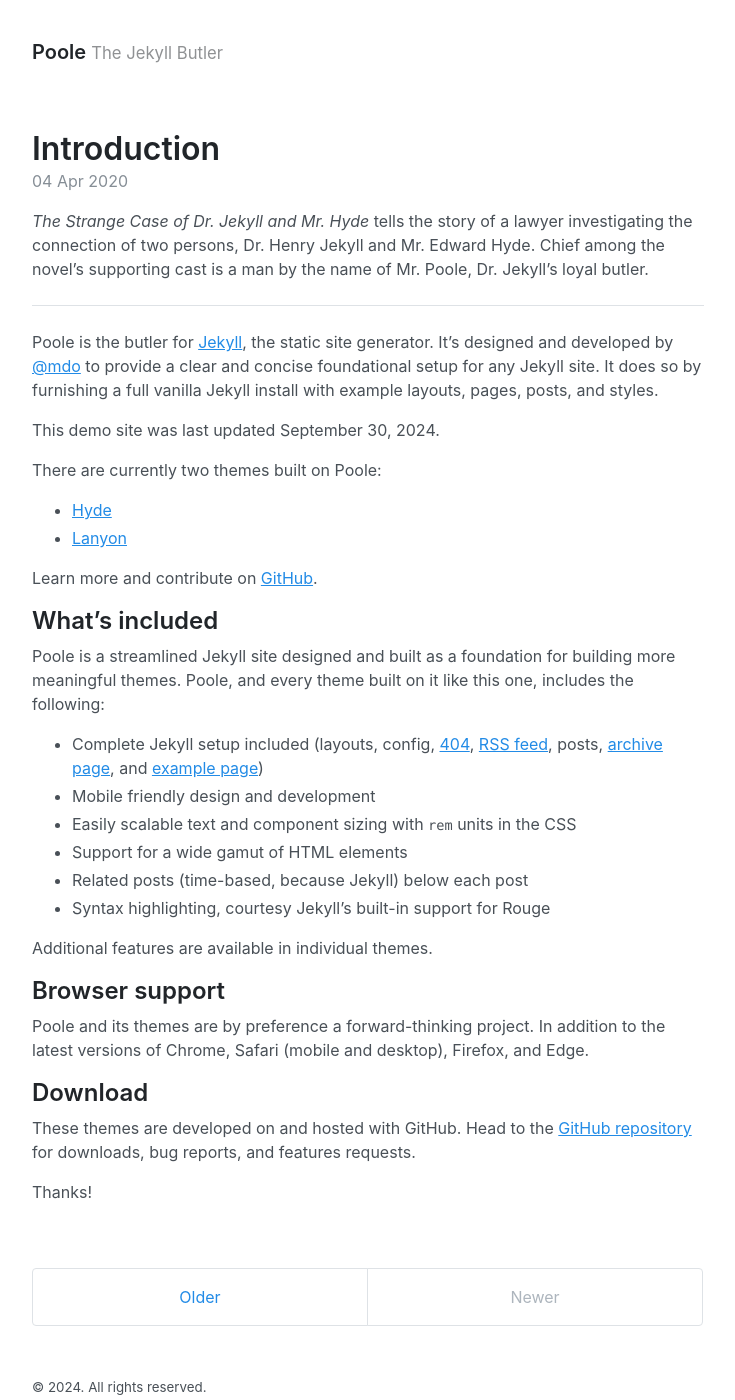
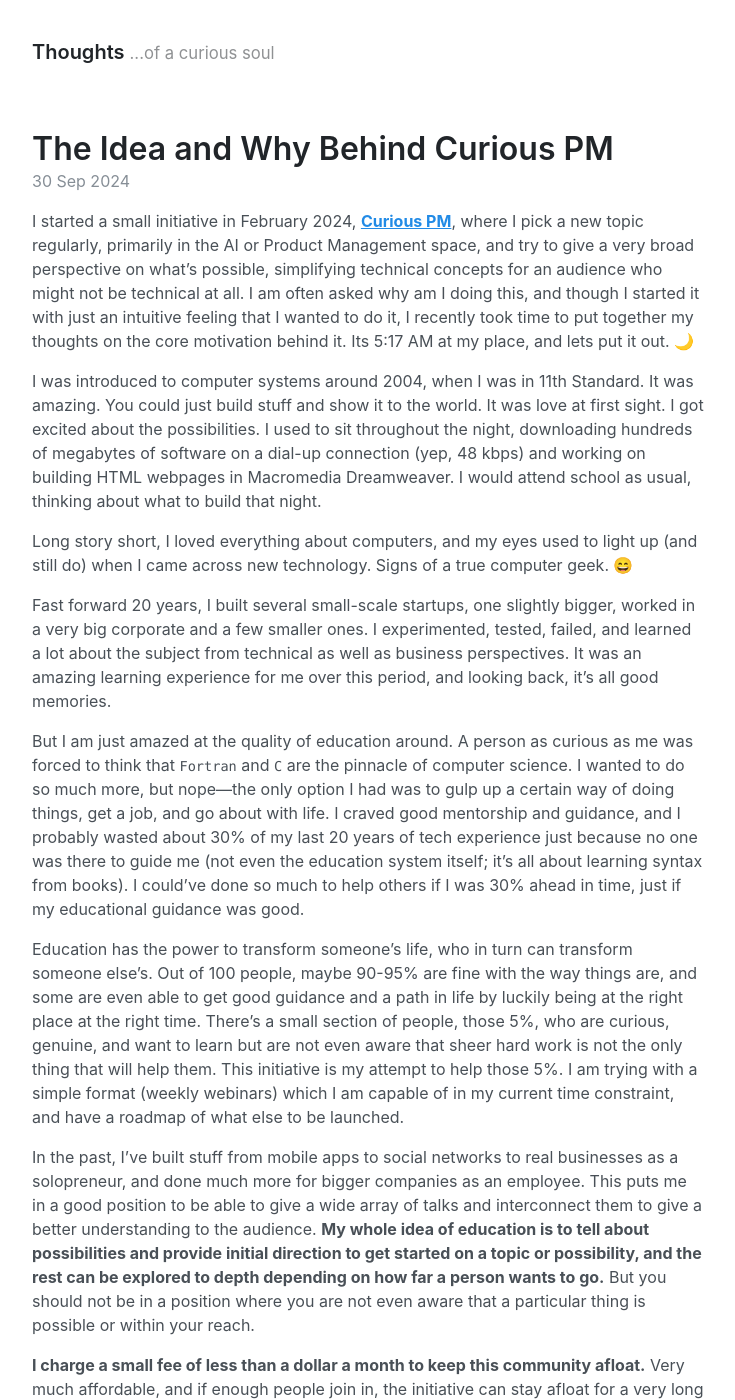
Before and after one commit to curious-pm/thoughts, a Jekyll site: the page built from index.html, in a window 1280 px wide and 1400 px high. Shown: the whole window, without its empty margins (272-1007 px from the left). Built offline with Jekyll 4.4.1, drawn with Linux system fonts in a browser that asks for light colours; the list of posts is cut into pages by our own code; some of the changed text lies outside the part shown.

Commit message:
Updated the Posts

```diff
--- a/_config.yml
+++ b/_config.yml
@@ -1,10 +1,14 @@
 # Setup
-title: Poole
-tagline: The Jekyll Butler
-url: https://getpoole.com
+title: Thoughts
+tagline: ...of a curious soul
+url: https://thoughts.curious.pm
 paginate: 1
 baseurl: ""
 permalink: pretty
+author: Ankit Aggarwal
+email: a@curious.pm
+github_username: curious-pm
+linkedin_username: curious-pm
 
 # Gems
 plugins:
@@ -33,9 +37,9 @@
 
 # Specify the author for blog posts
 author:
-  name: Mark Otto
-  url: https://twitter.com/mdo
-  email: markdotto@gmail.com
+  name: Ankit Aggarwal
+  url: https://linkedin.com/in/curious-pm
+  email: a@curious.pm
 
 # Custom vars
 version: 3.0.0
--- /dev/null
+++ b/_posts/2024-09-30-why.md
@@ -0,0 +1,22 @@
+---
+layout: page
+title: "The Idea and Why Behind Curious PM"
+---
+
+I started a small initiative in February 2024, **[Curious PM](https://curious.pm)**, where I pick a new topic regularly, primarily in the AI or Product Management space, and try to give a very broad perspective on what’s possible, simplifying technical concepts for an audience who might not be technical at all. I am often asked why am I doing this, and though I started it with just an intuitive feeling that I wanted to do it, I recently took time to put together my thoughts on the core motivation behind it. Its 5:17 AM at my place, and lets put it out. 🌙
+
+I was introduced to computer systems around 2004, when I was in 11th Standard. It was amazing. You could just build stuff and show it to the world. It was love at first sight. I got excited about the possibilities. I used to sit throughout the night, downloading hundreds of megabytes of software on a dial-up connection (yep, 48 kbps) and working on building HTML webpages in Macromedia Dreamweaver. I would attend school as usual, thinking about what to build that night.
+
+Long story short, I loved everything about computers, and my eyes used to light up (and still do) when I came across new technology. Signs of a true computer geek. 😄
+
+Fast forward 20 years, I built several small-scale startups, one slightly bigger, worked in a very big corporate and a few smaller ones. I experimented, tested, failed, and learned a lot about the subject from technical as well as business perspectives. It was an amazing learning experience for me over this period, and looking back, it's all good memories.
+
+But I am just amazed at the quality of education around. A person as curious as me was forced to think that `Fortran` and `C` are the pinnacle of computer science. I wanted to do so much more, but nope—the only option I had was to gulp up a certain way of doing things, get a job, and go about with life. I craved good mentorship and guidance, and I probably wasted about 30% of my last 20 years of tech experience just because no one was there to guide me (not even the education system itself; it's all about learning syntax from books). I could’ve done so much to help others if I was 30% ahead in time, just if my educational guidance was good.
+
+Education has the power to transform someone’s life, who in turn can transform someone else’s. Out of 100 people, maybe 90-95% are fine with the way things are, and some are even able to get good guidance and a path in life by luckily being at the right place at the right time. There’s a small section of people, those 5%, who are curious, genuine, and want to learn but are not even aware that sheer hard work is not the only thing that will help them. This initiative is my attempt to help those 5%. I am trying with a simple format (weekly webinars) which I am capable of in my current time constraint, and have a roadmap of what else to be launched.
+
+In the past, I’ve built stuff from mobile apps to social networks to real businesses as a solopreneur, and done much more for bigger companies as an employee. This puts me in a good position to be able to give a wide array of talks and interconnect them to give a better understanding to the audience. **My whole idea of education is to tell about possibilities and provide initial direction to get started on a topic or possibility, and the rest can be explored to depth depending on how far a person wants to go.** But you should not be in a position where you are not even aware that a particular thing is possible or within your reach.
+
+**I charge a small fee of less than a dollar a month to keep this community afloat.** Very much affordable, and if enough people join in, the initiative can stay afloat for a very long time and also help bring in quality to overall offerings. There are tons of expenses that need to be covered, and believe it or not, the number one reason this initiative will fail is when I have to put money from my pocket for too long. This is not the first time I am trying to make something like this, and previous ones failed only because I thought doing good is the only thing I should focus on and the rest will fall into place. Nope, that’s not true.
+
+By God’s grace, I am in a position that I am able to take care of myself and my family in terms of finances. This initiative is my stubbornness to prove the kind of learning I wanted to receive and eventually should be present across. Educating someone who genuinely wants to learn is a different level of satisfaction, but obviously I can’t become a traditional professor or teacher for all of the reasons mentioned above (plus, full time teaching will be bit too much for a person like me). **This is my attempt to bring that 0.00001% impact while I happily continue with my primary job.**
--- a/_posts/2020-04-04-introduction.md
+++ b/_readme/2020-04-04-introduction.md
@@ -1,6 +1,6 @@
 ---
-layout: post
-title: Introduction
+layout: page
+title: Introduction To ABC
 ---
 
 *The Strange Case of Dr. Jekyll and Mr. Hyde* tells the story of a lawyer investigating the connection of two persons, Dr. Henry Jekyll and Mr. Edward Hyde. Chief among the novel's supporting cast is a man by the name of Mr. Poole, Dr. Jekyll's loyal butler.
```
Also changed, not shown: _readme/2020-03-01-whats-jekyll.md (renamed from _posts/2020-03-01-whats-jekyll.md), _readme/2020-04-02-example-content.md (renamed from _posts/2020-04-02-example-content.md), _readme/2020-04-03-options.md (renamed from _posts/2020-04-03-options.md).
